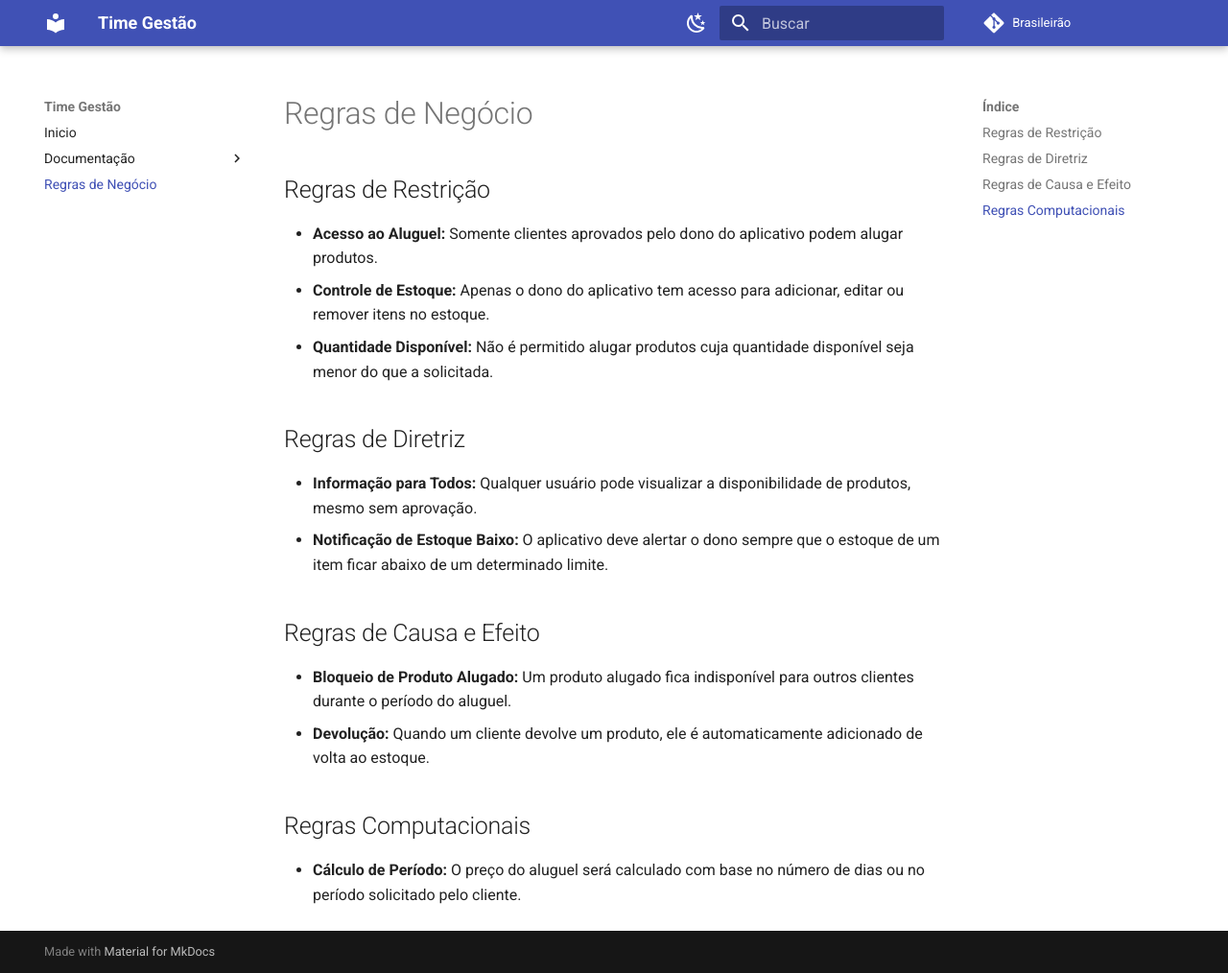
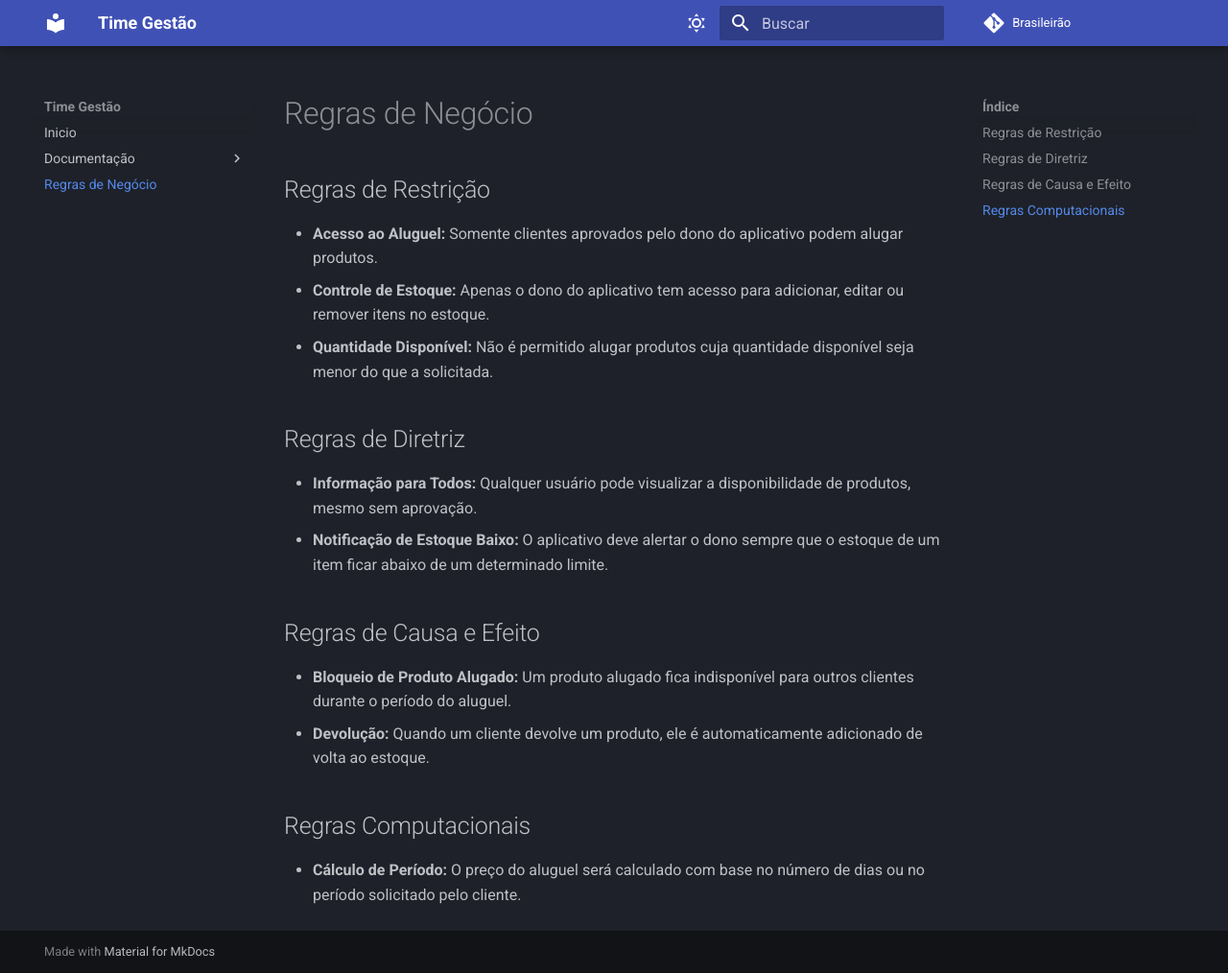
Before and after one commit to FGA-REQ/2024.2-Brasileirao, an MkDocs documentation site: the page built from docs/regrasdenegocios.md, in a window 1280 px wide and 1014 px high. Shown: the whole window at 96% size. Built offline with MkDocs 1.6.1 and Material for MkDocs 9.7.7, drawn with Linux system fonts in a browser that asks for light colours; nearby versions of some CDN libraries; comment, search, counter and statistics services are not loaded.

Commit message:
Define tema padrao

```diff
--- a/mkdocs.yml
+++ b/mkdocs.yml
@@ -7,13 +7,13 @@ features:
   - navigation.tabs.sticky
 theme:
   palette:
+    - scheme: slate
+      toggle:
+        icon: material/weather-sunny
+        name: Mudar para o modo claro
     - scheme: default
       toggle:
         icon: material/weather-night
-        name: Mudar para o modo claro
-    - scheme: slate
-      toggle:
-        icon: material/weather-sunny
         name: Mudar para o modo escuro
   #logo: assets/logo/logo.png
   #favicon: assets/logo/logo.png
```
